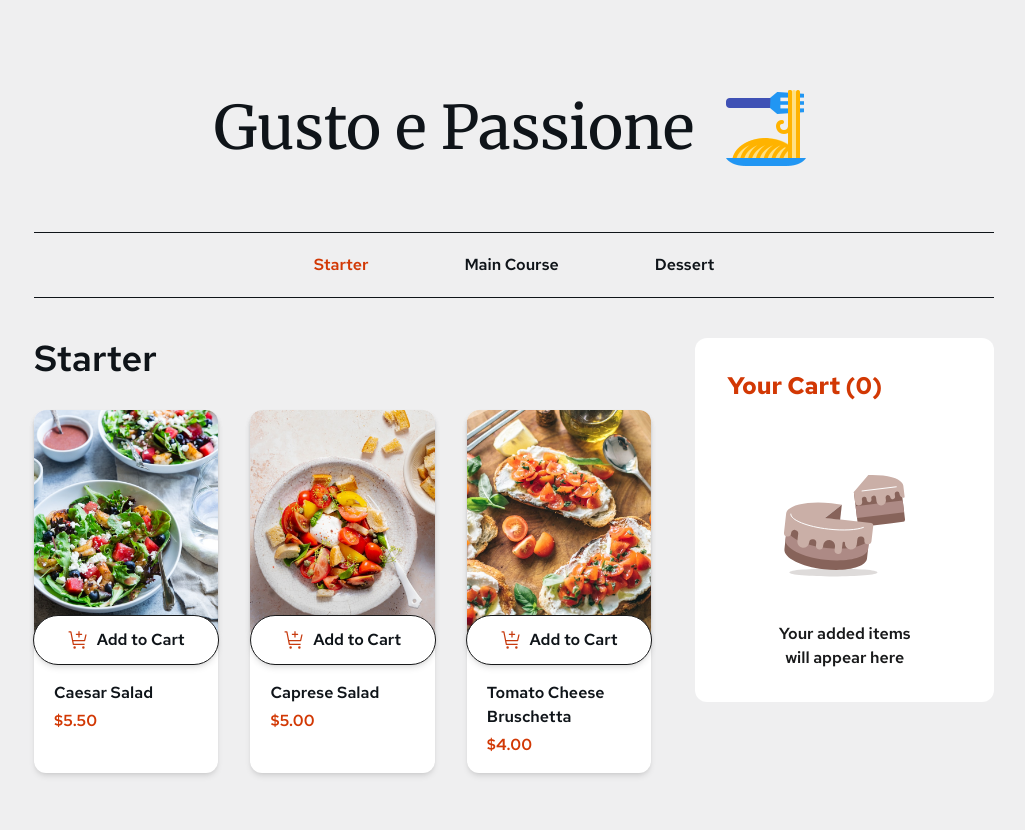
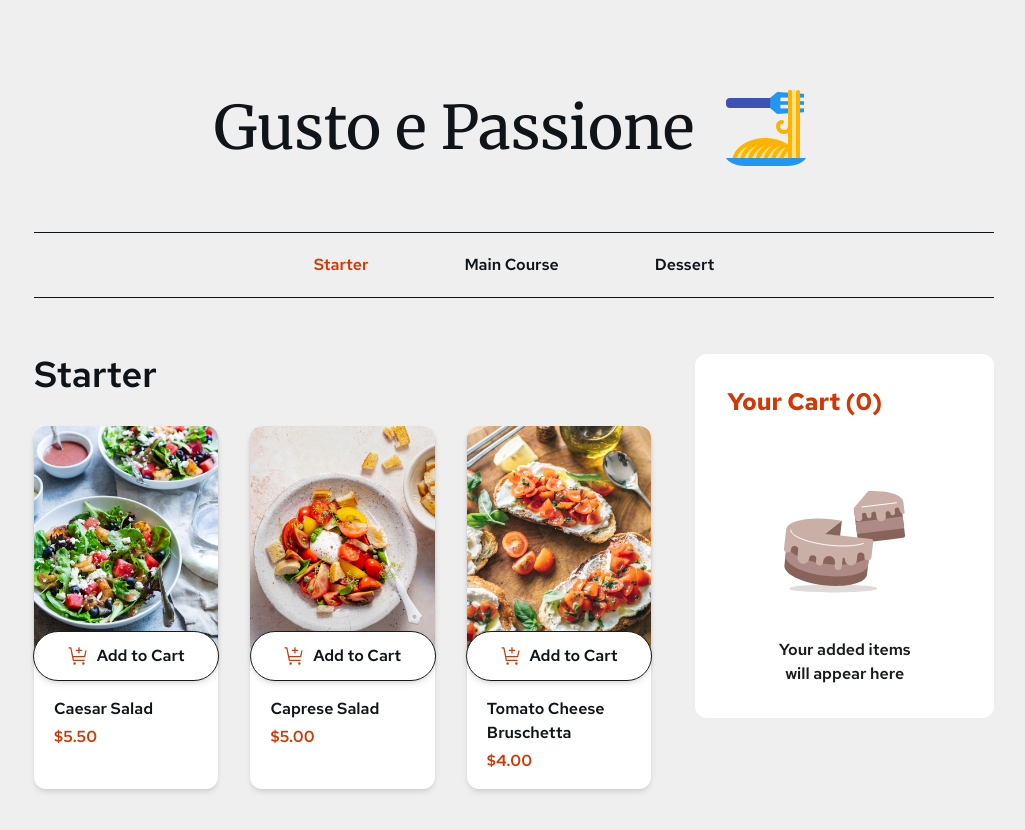
Before and after one commit to Cyrilebl/product-list-with-cart, a Next.js app: page / in a window 1280 px wide. Shown: the top 830 px of the page, without its empty margins (126-1151 px from the left). Built offline with nearby package versions, Linux system fonts and the light colour scheme.

Commit message:
adjust margin

```diff
--- a/src/components/ClientComponent.jsx
+++ b/src/components/ClientComponent.jsx
@@ -34,7 +34,7 @@ export const ClientComponent = ({ data }) => {
       <Header />
       <main className={`font-mainFont ${RedHat}`}>
         <Categories data={data} category={category} setCategory={setCategory} />
-        <div className="mt-10 flex justify-center gap-11 max-lg:flex-col max-lg:items-center 2xl:gap-14">
+        <div className="mt-14 flex justify-center gap-11 max-lg:flex-col max-lg:items-center 2xl:gap-14">
           <ShoppingList
             data={data}
             cart={cart}
```
